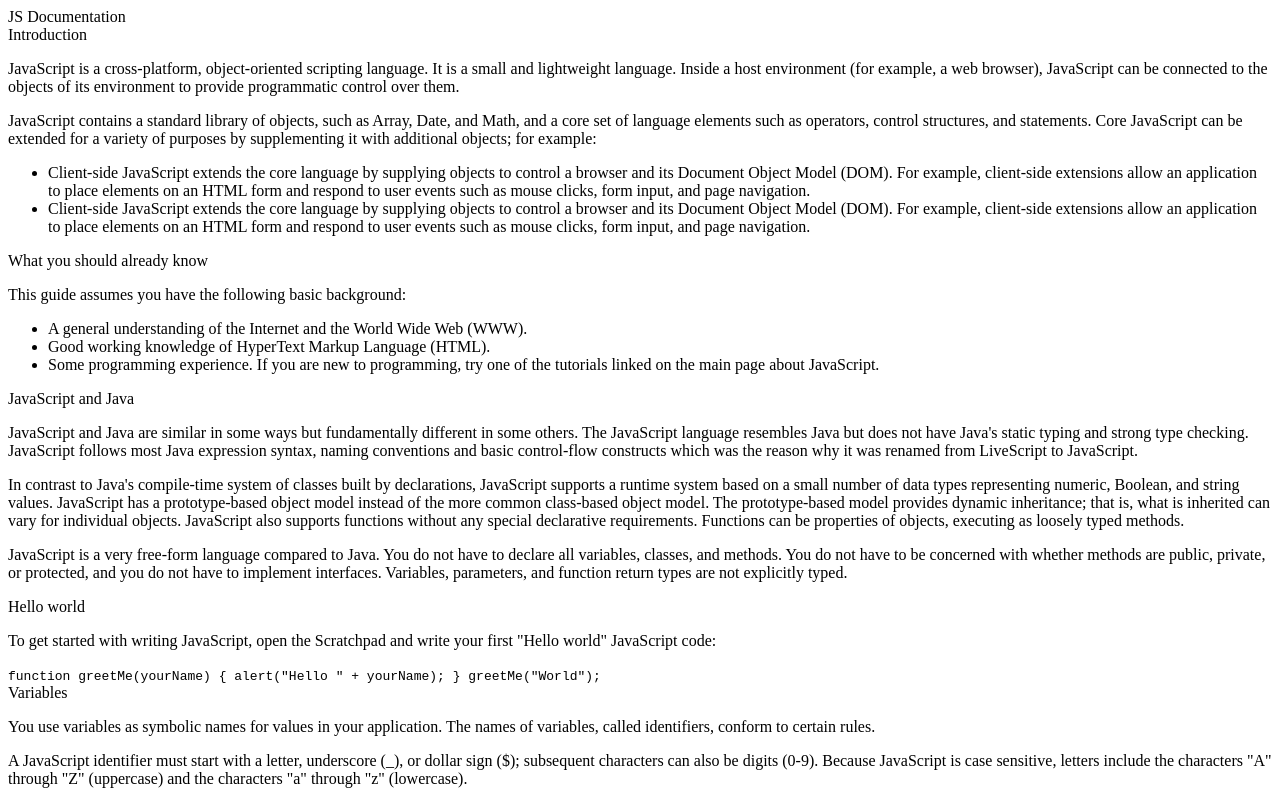
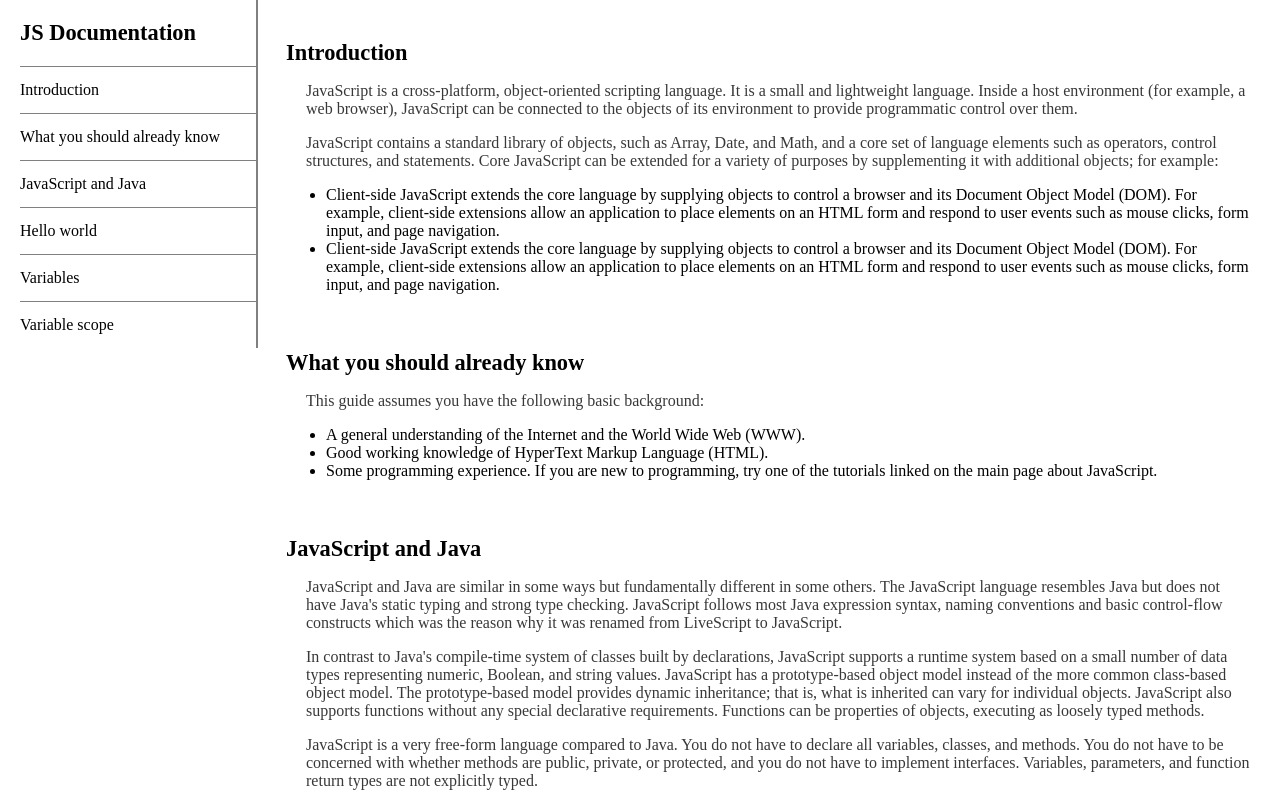
Before and after one commit to Javier-rn/fcc-technical-documentation-page, a plain HTML site: page index.html in a window 1280 px wide. Shown: the top 800 px of the page. Drawn offline with Linux system fonts and the light colour scheme.

Commit message:
Add navbar

```diff
--- a/index.html
+++ b/index.html
@@ -5,10 +5,19 @@
     <meta http-equiv="X-UA-Compatible" content="IE=edge" />
     <meta name="viewport" content="width=device-width, initial-scale=1.0" />
     <title>Technical Documentation Page</title>
+    <link rel="stylesheet" href="style.css" />
   </head>
   <body>
     <nav id="navbar">
       <header>JS Documentation</header>
+      <ul>
+        <a href="#Introduction"><li>Introduction</li></a>
+        <a href="#What_you_should_already_know"><li>What you should already know</li></a>
+        <a href="#JavaScript_and_Java"><li>JavaScript and Java</li></a>
+        <a href="#Hello_world"><li>Hello world</li></a>
+        <a href="#Variable_scope"><li>Variables</li></a>
+        <a href="#Variable_scope_2"><li>Variable scope</li></a>
+      </ul>
     </nav>
     <main id="main-doc">
       <section id="Introduction" class="main-section">
@@ -128,7 +137,7 @@
           scope below.
         </p>
       </section>
-      <section id="Variable_scope" class="main-section">
+      <section id="Variable_scope_2" class="main-section">
         <header>Variable scope</header>
         <p>
           When you declare a variable outside of any function, it is called a global
--- a/style.css
+++ b/style.css
@@ -0,0 +1,62 @@
+body {
+  margin: 0;
+}
+
+#navbar {
+  margin: 0;
+  border-right: 2px solid grey;
+  position: fixed;
+  width: 20%;
+}
+
+a {
+  text-decoration: none;
+  color: black;
+}
+
+#navbar header {
+  font-size: 1.4em;
+  font-weight: bold;
+  padding: 20px;
+}
+
+#navbar ul {
+  margin: 0;
+  margin-left: 20px;
+  padding: 0;
+}
+
+#navbar ul li {
+  list-style: none;
+  padding: 14px 0;
+  border-top: 1px solid grey;
+}
+
+#main-doc {
+  width: 80%;
+  float: right;
+}
+
+section header {
+  font-size: 1.4em;
+  font-weight: bold;
+}
+
+section p {
+  margin-left: 20px;
+  color: rgb(56, 56, 56);
+}
+
+section {
+  padding: 40px 30px 0;
+}
+
+code {
+  display: block;
+  border-radius: 5px;
+  margin-top: 10px;
+  margin-bottom: 10px;
+  margin-left: 40px;
+  padding: 15px;
+  background-color: rgba(208, 208, 208, 0.57);
+}
```
